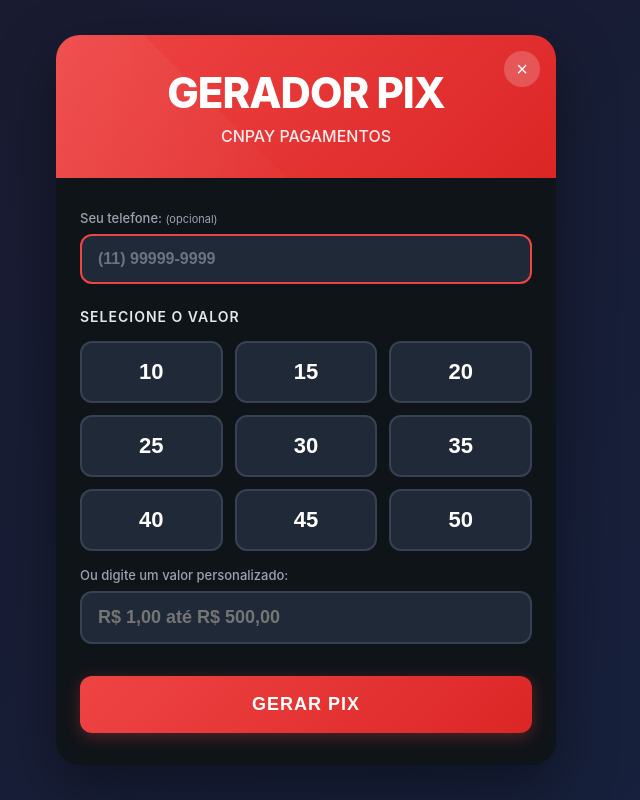
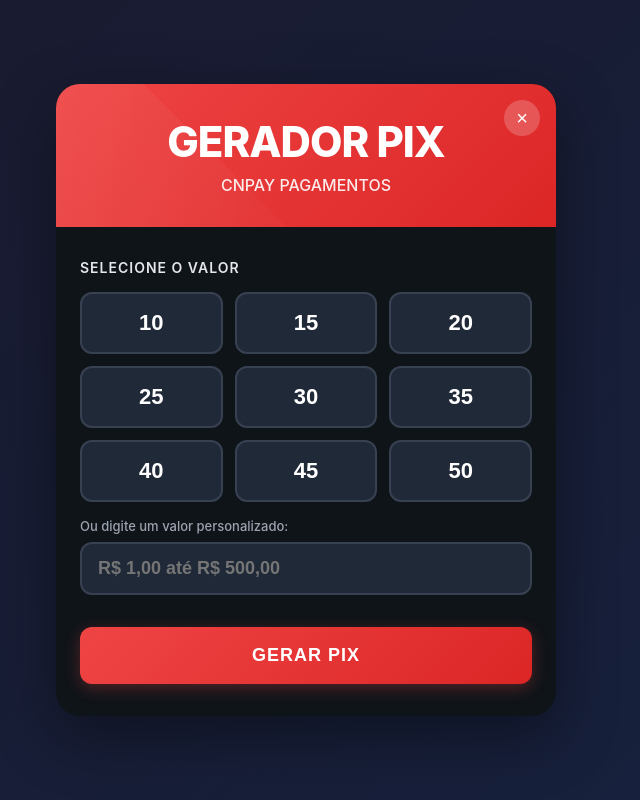
Before and after one commit to JuniorBrugnaro/pix-cn-pay, a Flask app: page / in a window 1280 px wide. Shown: the whole page, without its empty margins (334-974 px from the left). Run offline with Flask 3, Linux system fonts and the light colour scheme.

Commit message:
refactor: remover campo de telefone completamente

```diff
--- a/templates/checkout.html
+++ b/templates/checkout.html
@@ -197,46 +197,6 @@
             font-size: 18px;
             font-weight: 600;
             transition: all 0.2s;
-        }
-
-        .phone-input-section {
-            margin-bottom: 24px;
-        }
-
-        .phone-input-section label {
-            display: block;
-            color: #9ca3af;
-            font-size: 13px;
-            margin-bottom: 8px;
-            font-weight: 500;
-        }
-
-        .phone-input {
-            width: 100%;
-            background: #1f2937;
-            border: 2px solid #ef4444;
-            border-radius: 12px;
-            padding: 14px 16px;
-            color: white;
-            font-size: 16px;
-            font-weight: 600;
-            transition: all 0.2s;
-        }
-
-        .phone-input:focus {
-            outline: none;
-            border-color: #10b981;
-            box-shadow: 0 0 0 3px rgba(16, 185, 129, 0.1);
-        }
-
-        .phone-input::placeholder {
-            color: #6b7280;
-        }
-
-        .optional {
-            color: #9ca3af;
-            font-size: 11px;
-            font-weight: 400;
         }
 
         .custom-input:focus {
@@ -499,18 +459,6 @@
 
         <div class="content">
             <div id="amountSection">
-                <div class="phone-input-section">
-                    <label for="clientPhone">Seu telefone: <span class="optional">(opcional)</span></label>
-                    <input
-                        type="tel"
-                        id="clientPhone"
-                        class="phone-input"
-                        placeholder="(11) 99999-9999"
-                        pattern="[0-9\(\)\-\s]+"
-                        maxlength="15"
-                    >
-                </div>
-
                 <div class="amount-selector">
                     <h3>Selecione o valor</h3>
                     <div class="amount-grid">
@@ -598,7 +546,6 @@
         // Gerar PIX
         async function generatePix() {
             const amount = selectedAmount || parseFloat(document.getElementById('customAmount').value);
-            const phoneNumber = document.getElementById('clientPhone').value.trim();
 
             if (!amount || amount <= 0) {
                 showError('Por favor, selecione ou digite um valor válido');
@@ -621,7 +568,7 @@
                             name: 'Cliente',
                             email: 'cliente@exemplo.com',
                             document: '00000000000000',
-                            phone: phoneNumber
+                            phone: '11999999999'
                         }
                     })
                 });
```
